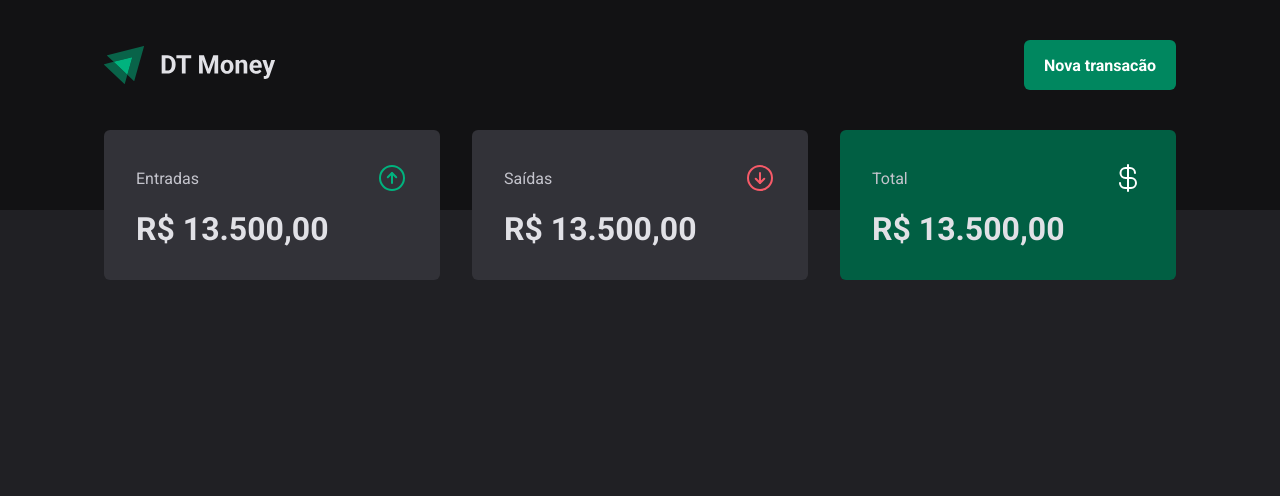
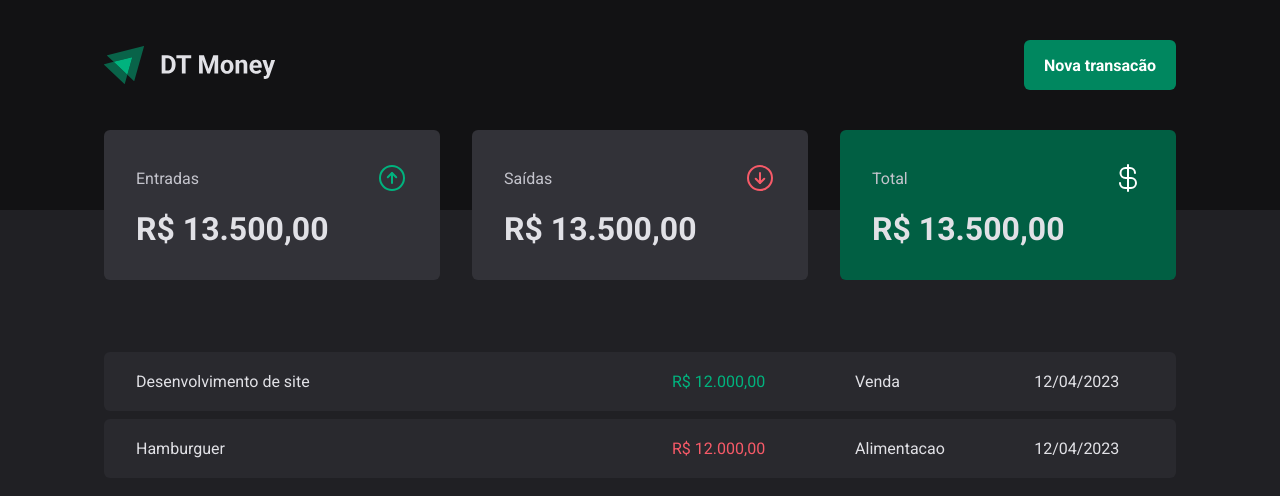
Before and after one commit to vinnycosta9898/ignite-dt-money, a React (Vite) app: page / in a window 1280 px wide. Shown: the top 496 px of the page. Built offline with nearby package versions, Linux system fonts and the light colour scheme.

Commit message:
Criando a tabela de transacoes

```diff
--- a/src/pages/Transactions/index.tsx
+++ b/src/pages/Transactions/index.tsx
@@ -1,3 +1,4 @@
+import { PriceHightLight, TransactionContainer, TransactionTable } from './styles'
 import { Header } from "../../components/Header/index";
 import { Summary } from "../../components/Summary/index";
 
@@ -6,6 +7,35 @@
         <div>
             <Header/>
             <Summary/>
+            <TransactionContainer>
+                <TransactionTable>
+                    <tbody>
+                        <tr>
+                            <td width="50%">Desenvolvimento de site</td>
+                            <td>
+                                <PriceHightLight variant="income">
+                                    R$ 12.000,00
+                                </PriceHightLight>
+                            </td>
+                            <td>Venda</td>
+                            <td>12/04/2023</td>
+                        </tr>
+
+                        <tr>
+                            <td width="50%">Hamburguer</td>
+                            <td>
+                                <PriceHightLight variant="outcome">
+                                    R$ 12.000,00
+                                </PriceHightLight>
+                            </td>
+                            <td>Alimentacao</td>
+                            <td>12/04/2023</td>
+                        </tr>
+
+                    </tbody>
+                </TransactionTable>
+            </TransactionContainer>
+
         </div>
     )
 }
--- a/src/pages/Transactions/styles.ts
+++ b/src/pages/Transactions/styles.ts
@@ -1 +1,38 @@
 import styled from "styled-components";
+
+export const TransactionContainer = styled.main`
+    width: 100%;
+    max-width: 1120px;
+    margin: 4rem auto 0;
+    padding: 0 1.5rem;
+`
+
+export const TransactionTable = styled.table`
+    width: 100%;
+    border-collapse: separate;
+    border-spacing: 0 0.5rem;
+    margin-top: 1.5rem;
+
+    td{
+        padding: 1.25rem 2rem;
+        background: ${(props) => props.theme["gray-700"]};
+
+        &:first-child{
+            border-top-left-radius: 6px;
+            border-bottom-left-radius: 6px;
+        }
+
+        &:last-child{
+            border-top-right-radius: 6px;
+            border-bottom-right-radius: 6px;
+        }
+    }
+`
+
+interface PriceHighLightProps{
+    variant?: "income" | "outcome"
+}
+
+export const PriceHightLight = styled.span<PriceHighLightProps>`
+    color: ${(props) => props.variant === "income" ? props.theme["green-300"] : props.theme["red-300"]}
+`
```
